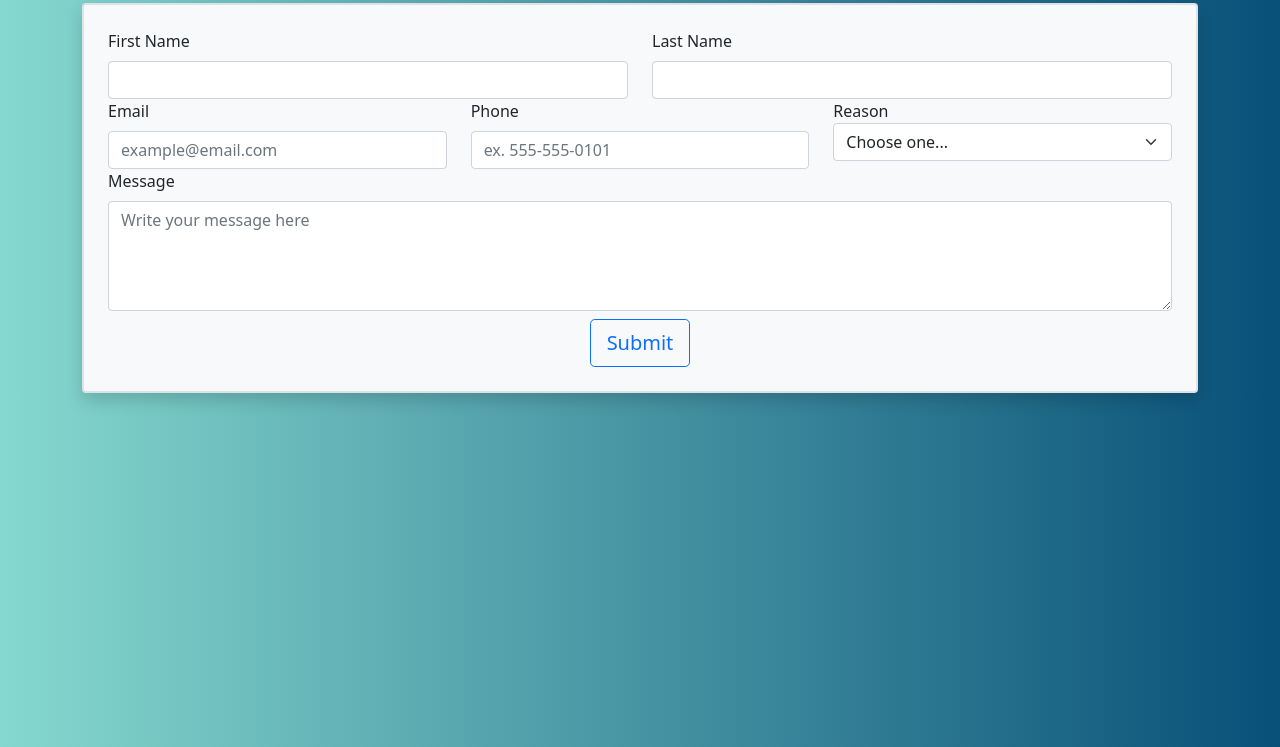
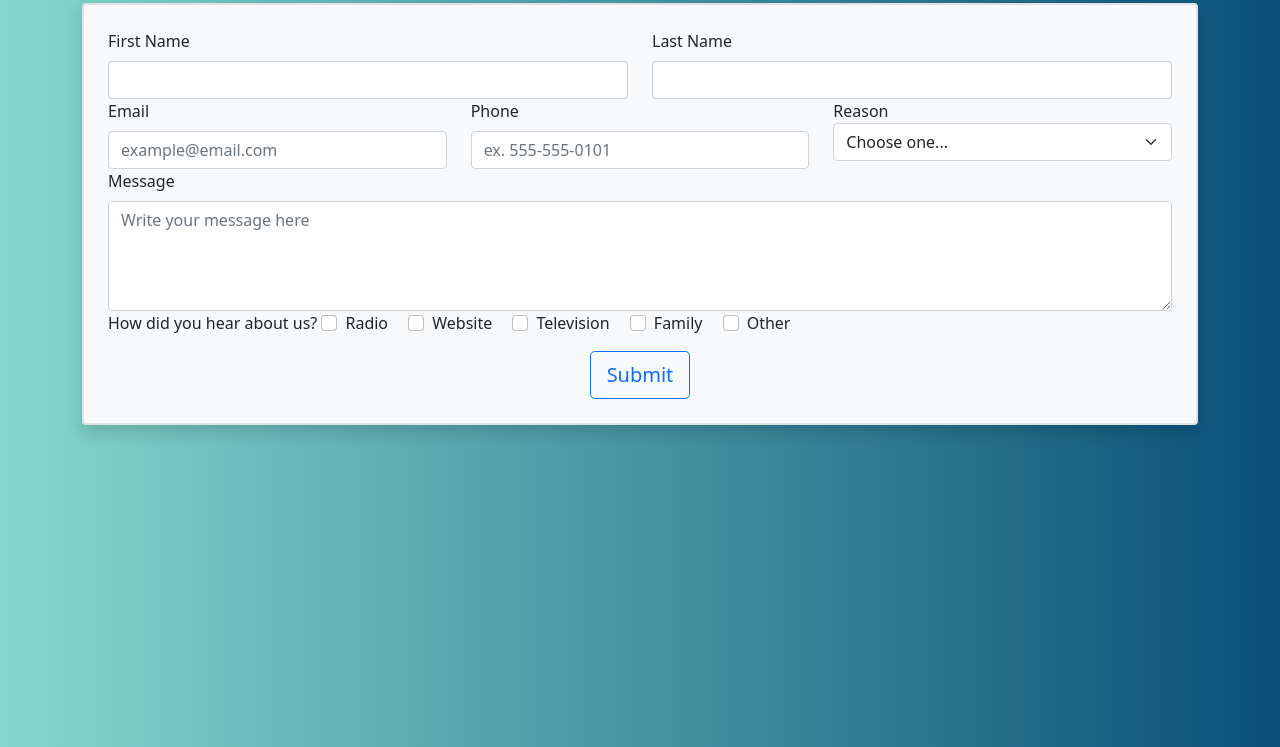
Before and after one commit to Bmart1108/ContactFormTemplate, a plain HTML site: page index.html in a window 1280 px wide. Shown: the part 53-800 px from the top of the page. Drawn offline with nearby package versions, Linux system fonts and the light colour scheme.

Commit message:
added netlify and radio buttons
added netlify and radio buttons

```diff
--- a/index.html
+++ b/index.html
@@ -18,7 +18,7 @@
     <div class="container">
         <h1>Contact Form Template</h1>
         <div class="p-3 border border-2 rounded shadow bg-light" id="formContainingDiv">
-            <form name="contactForm" class="row g-3 p-2">
+            <form name="contactForm" class="row g-3 p-2" netlify>
                 <div class="col-12">
                     <div class="row">
                         <div class="col-12 col-md-6 form-group">
@@ -53,6 +53,29 @@
                             <textarea type="text" class="form-control" name="message" rows="4"
                                 placeholder="Write your message here"></textarea>
                         </div>
+                        <div class="col-12 form-group">
+                            <label class="form-label">How did you hear about us?</label>
+                            <div class="form-check form-check-inline">
+                                <label for="inputFunnel" class="form-check-label">Radio</label>
+                                <input type="checkbox" value="radio" class="form-check-input" name="funnel">
+                            </div>
+                            <div class="form-check form-check-inline">
+                                <label for="inputFunnel" class="form-check-label">Website</label>
+                                <input type="checkbox" value="website" class="form-check-input" name="funnel">
+                            </div>
+                            <div class="form-check form-check-inline">
+                                <label for="inputFunnel" class="form-check-label">Television</label>
+                                <input type="checkbox" value="television" class="form-check-input" name="funnel">
+                            </div>
+                            <div class="form-check form-check-inline">
+                                <label for="inputFunnel" class="form-check-label">Family</label>
+                                <input type="checkbox" value="family" class="form-check-input" name="funnel">
+                            </div>
+                            <div class="form-check form-check-inline">
+                                <label for="inputFunnel" class="form-check-label">Other</label>
+                                <input type="checkbox" value="other" class="form-check-input" name="funnel">
+                            </div>
+                        </div>
                         <div class="col-12 d-flex justify-content-center pt-2">
                             <button type="submit" class="btn btn-outline-primary btn-lg">Submit</button>
                         </div>
```
